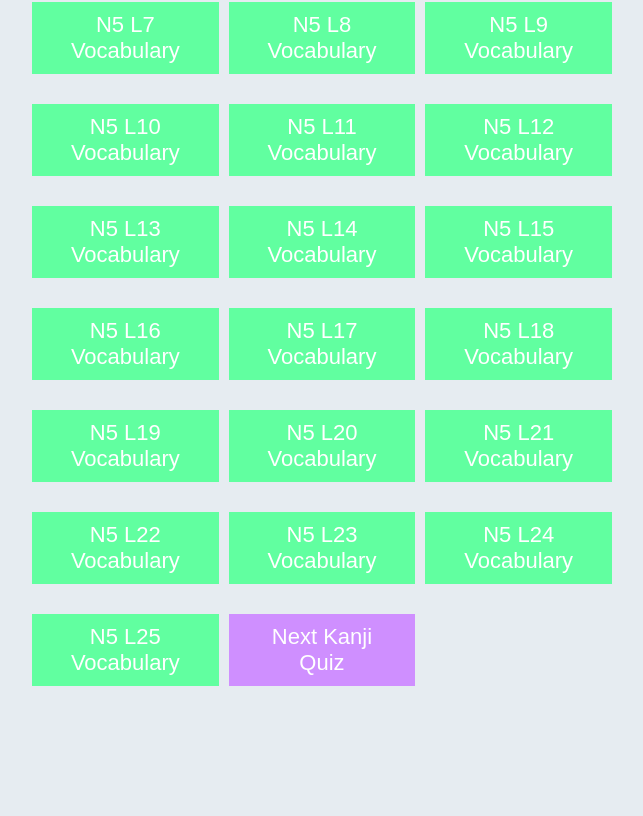
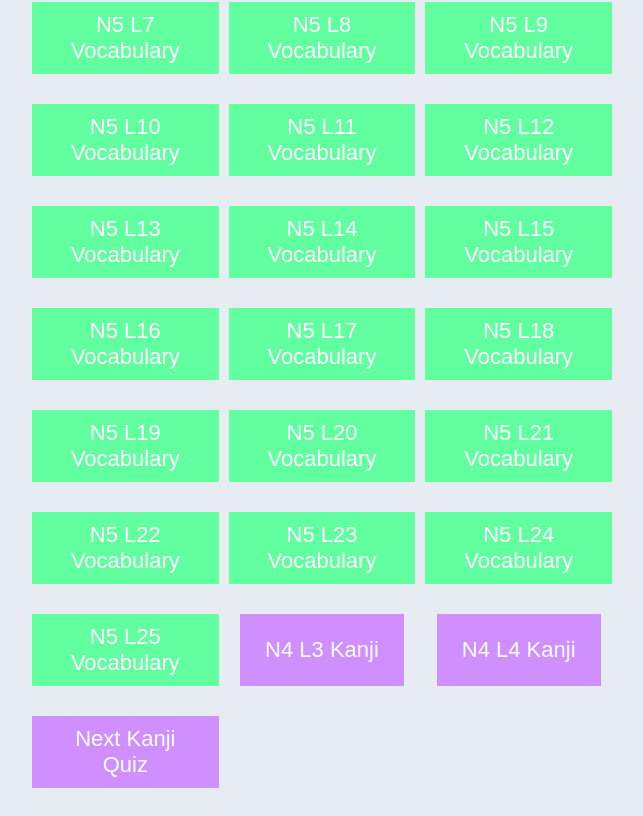
Before and after one commit to sameonseth/nihongo-reviewer, a Vue app: page / in a window 1280 px wide. Shown: the part 473-1289 px from the top of the page, without its empty margins (318-961 px from the left). Before the commit the page ends 1187 px from the top, so only its background shows below. Built offline with nearby package versions, Linux system fonts and the light colour scheme.

Commit message:
added N4 L3 & L4 Kanji Quiz

```diff
--- a/src/App.vue
+++ b/src/App.vue
@@ -227,6 +227,14 @@ export default {
         this.quiz = N5VocabularyQuizzes.N5L25VQuiz;
         this.typeOfQuiz = "vocabulary";
       }
+      else if (selectedQuiz==="N4L3KQuiz") {
+        this.quiz = N4KanjiQuizzes.N4L3KQuiz;
+        this.typeOfQuiz = "kanji";
+      }
+      else if (selectedQuiz==="N4L4KQuiz") {
+        this.quiz = N4KanjiQuizzes.N4L4KQuiz;
+        this.typeOfQuiz = "kanji";
+      }
       else if (selectedQuiz==="NextKanjiQuiz") {
         this.quiz = N4KanjiQuizzes.NextKanjiQuiz;
         this.typeOfQuiz = "kanji";
--- a/src/components/MenuVue.vue
+++ b/src/components/MenuVue.vue
@@ -190,6 +190,20 @@
       <button
         type="button"
         class="kanji-option"
+        @click.prevent="setQuiz('N4L3KQuiz')"
+      >
+        N4 L3 Kanji
+      </button>
+      <button
+        type="button"
+        class="kanji-option"
+        @click.prevent="setQuiz('N4L4KQuiz')"
+      >
+        N4 L4 Kanji
+      </button>
+      <button
+        type="button"
+        class="kanji-option"
         @click.prevent="setQuiz('NextKanjiQuiz')"
       >
         Next Kanji Quiz
```
